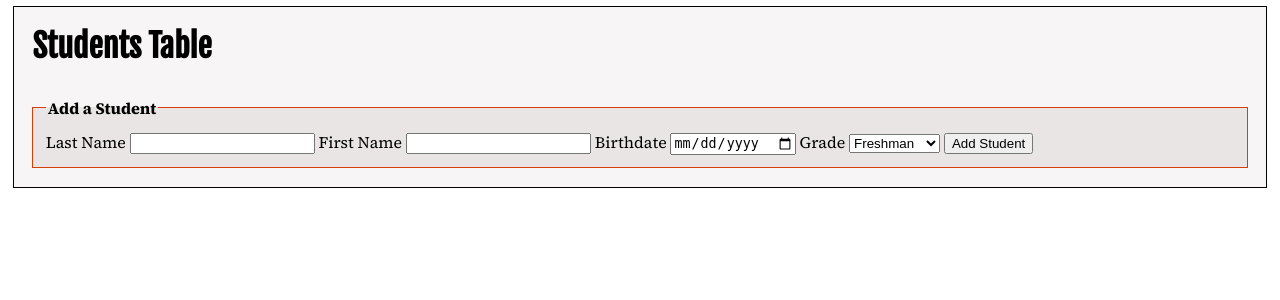
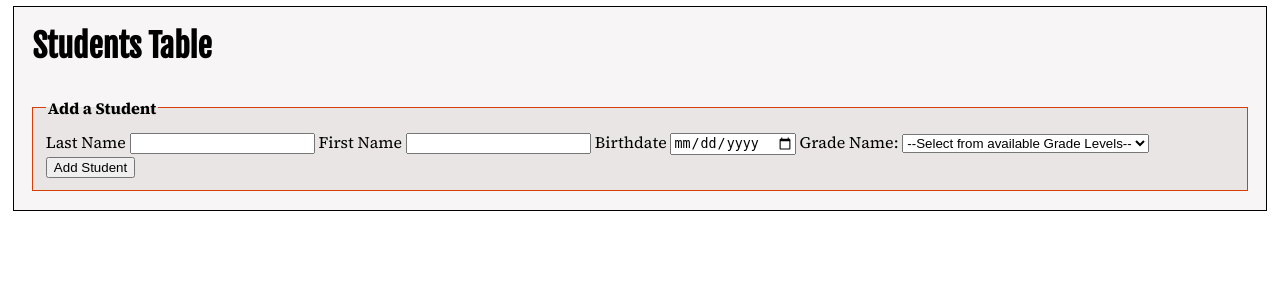
Before and after one commit to conradschreiner/BHSClassEnrollmentsFlaskApp, a Flask app: template templates/students.j2 in a window 1280 px wide. Shown: the part 87-387 px from the top of the page. Run offline with Flask 3, Linux system fonts and the light colour scheme; the template is opened without the code that fills it, so the values that code supplies are empty; some libraries are stand-ins or nearby versions.

Commit message:
added dynamic drop down for grade levels on students insert - used grade name instead of grade number. I will adjust the DML file accordingly.

```diff
--- a/app.py
+++ b/app.py
@@ -23,13 +23,20 @@ def root():
 def students():
     """Route CRUD methods to the Students Entity Page"""
 
-    # load query from file and store as string variable
+    # load queries from file and store as string variable
     students_query = read_sql_file(r"database/sql_storage/select_all_students.sql")
+    grade_levels_query = read_sql_file(r"database/sql_storage/select_gradelevel_names.sql")
 
-    # run query and generate jinja template
-    cursor = db.execute_query(db_connection=db_connection, query=students_query)
-    results = cursor.fetchall()
-    return render_template("students.j2", students=results)
+    # run table query and fetch results
+    cursor_table = db.execute_query(db_connection=db_connection, query=students_query)
+    results_table = cursor_table.fetchall()
+
+    # pull available grade level names
+    cursor_grade_levels = db.execute_query(db_connection=db_connection, query=grade_levels_query)
+    results_grade_levels = cursor_grade_levels.fetchall()
+
+    # generate jinja template
+    return render_template("students.j2", students=results_table, grade_levels=results_grade_levels)
 
 @app.route("/gradelevels.j2", methods=["POST", "GET"])
 def gradelevels():
--- /dev/null
+++ b/database/sql_storage/select_gradelevel_names.sql
@@ -0,0 +1,2 @@
+SELECT gradeLevelID, gradeName
+    FROM `GradeLevels`;
--- a/templates/students.j2
+++ b/templates/students.j2
@@ -67,12 +67,12 @@
         type="date"
         required
       />
-      <label for="grade" >Grade</label>
-      <select name="grade" id="grade">
-        <option value="1">Freshman</option>
-        <option value="2">Sophomore</option>
-        <option value="3">Junior</option>
-        <option value="4">Senior</option>
+      <label for="gradeLevel" >Grade Name: </label>
+      <select name="gradeLevel" id="gradeLevel">
+            <option value="0">--Select from available Grade Levels--</option>
+            {% for grade in grade_levels %}
+                <option value="{{ grade.gradeLevelID }}">{{ grade.gradeName }}</option>
+            {% endfor %}
       </select>
       <label for="addstudent">
         <button type="submit" id="addstudent">Add Student</button>
```
